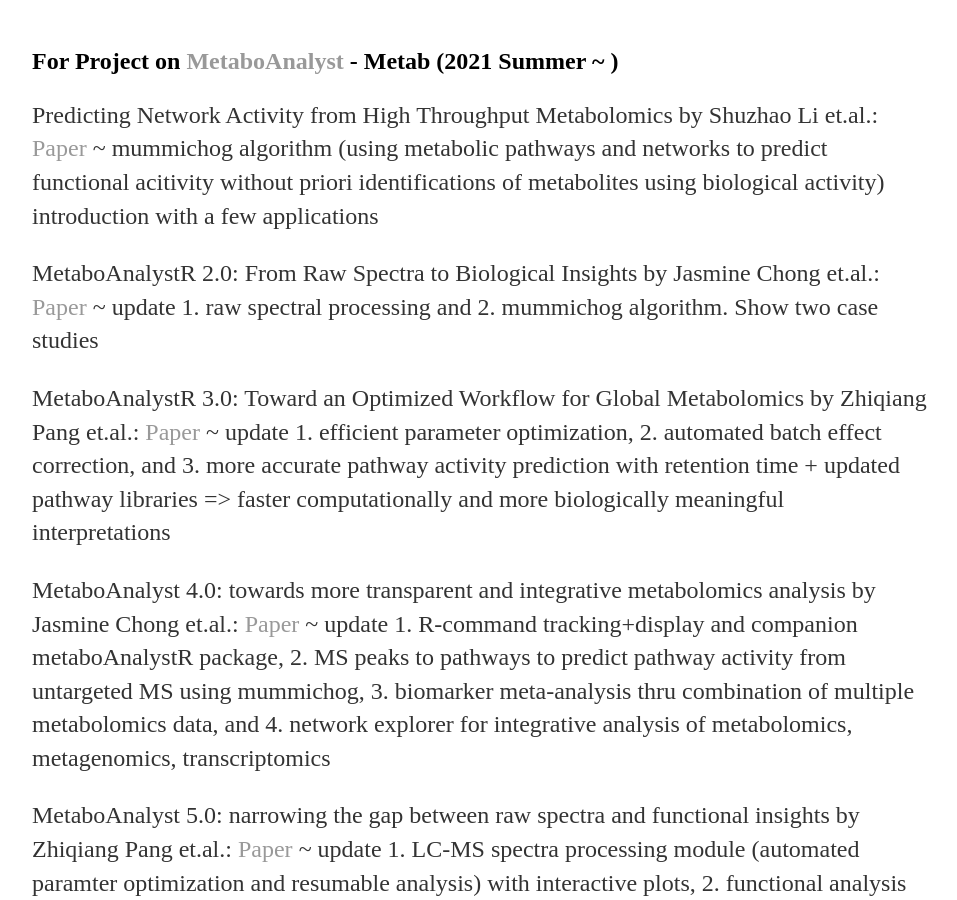
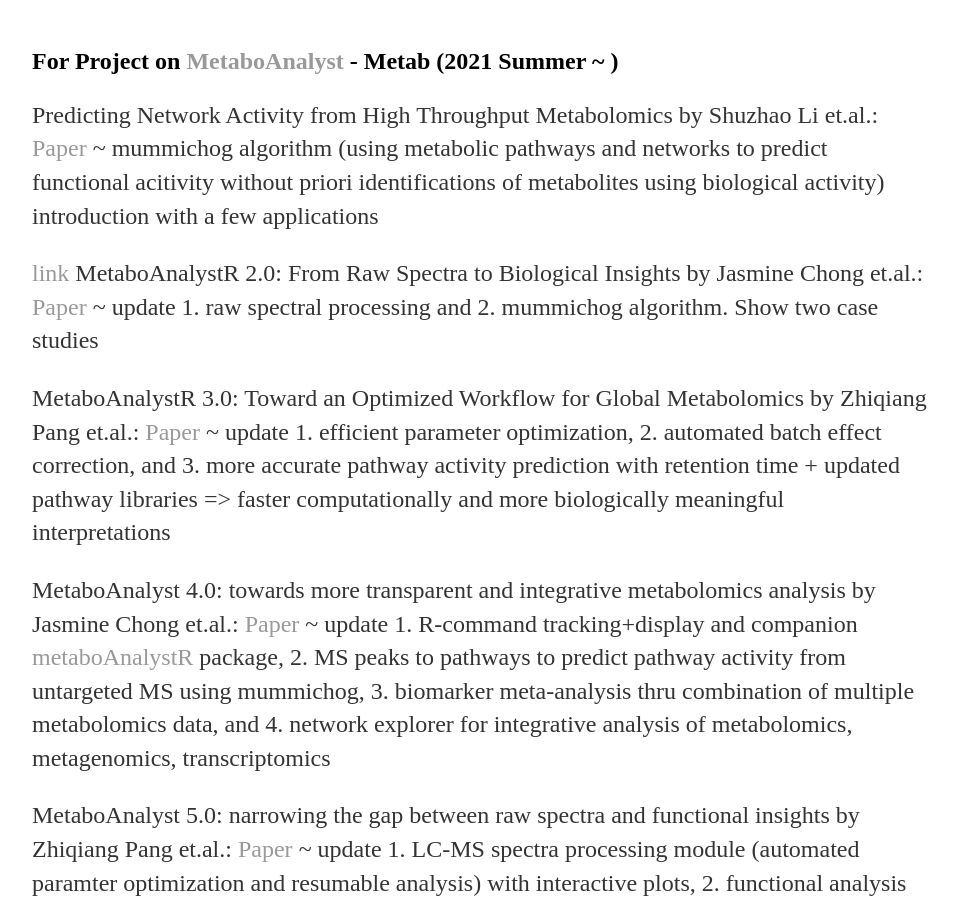
Before and after one commit to yjkweon24/yjkweon24.github.io, a Jekyll site: the page built from _posts/2019-03-16-Academic.md, in a window 1280 px wide and 900 px high, scrolled down 2312 px. Shown: the whole window, without its empty margins (160-1117 px from the left). Built offline with Jekyll 4.4.1, drawn with Linux system fonts in a browser that asks for light colours.

Commit message:
Update 2019-03-16-Academic.md

```diff
--- a/_posts/2019-03-16-Academic.md
+++ b/_posts/2019-03-16-Academic.md
@@ -59,11 +59,12 @@
 
 Predicting Network Activity from High Throughput Metabolomics by Shuzhao Li et.al.: [Paper](https://journals.plos.org/ploscompbiol/article?id=10.1371/journal.pcbi.1003123) ~ mummichog algorithm (using metabolic pathways and networks to predict functional acitivity without priori identifications of metabolites using biological activity) introduction with a few applications
 
+[link](#mar)
 MetaboAnalystR 2.0: From Raw Spectra to Biological Insights by Jasmine Chong et.al.: [Paper](https://www.mdpi.com/2218-1989/9/3/57) ~ update 1. raw spectral processing and 2. mummichog algorithm. Show two case studies
 
 MetaboAnalystR 3.0: Toward an Optimized Workflow for Global Metabolomics by Zhiqiang Pang et.al.: [Paper](https://www.mdpi.com/2218-1989/10/5/186) ~ update 1. efficient parameter optimization, 2. automated batch effect correction, and 3. more accurate pathway activity prediction with retention time + updated pathway libraries => faster computationally and more biologically meaningful interpretations
 
-MetaboAnalyst 4.0: towards more transparent and integrative metabolomics analysis by Jasmine Chong et.al.: [Paper](https://www.ncbi.nlm.nih.gov/pmc/articles/PMC6030889/) ~ update 1. R-command tracking+display and companion metaboAnalystR package, 2. MS peaks to pathways to predict pathway activity from untargeted MS using mummichog, 3. biomarker meta-analysis thru combination of multiple metabolomics data, and 4. network explorer for integrative analysis of metabolomics, metagenomics, transcriptomics
+MetaboAnalyst 4.0: towards more transparent and integrative metabolomics analysis by Jasmine Chong et.al.: [Paper](https://www.ncbi.nlm.nih.gov/pmc/articles/PMC6030889/) ~ update 1. R-command tracking+display and companion <a name="mar">metaboAnalystR</a> package, 2. MS peaks to pathways to predict pathway activity from untargeted MS using mummichog, 3. biomarker meta-analysis thru combination of multiple metabolomics data, and 4. network explorer for integrative analysis of metabolomics, metagenomics, transcriptomics
 
 MetaboAnalyst 5.0: narrowing the gap between raw spectra and functional insights by Zhiqiang Pang et.al.: [Paper](https://academic.oup.com/nar/advance-article/doi/10.1093/nar/gkab382/6279832) ~ update 1. LC-MS spectra processing module (automated paramter optimization and resumable analysis) with interactive plots, 2. functional analysis module (select any peak groups of interests and evaluate enrichment of potential functions), and 3. functional meta-analysis module (combine multiple global metabolomics datasets) by pathway level integration (different samples) or pooling peaks (same samples)
 
```
